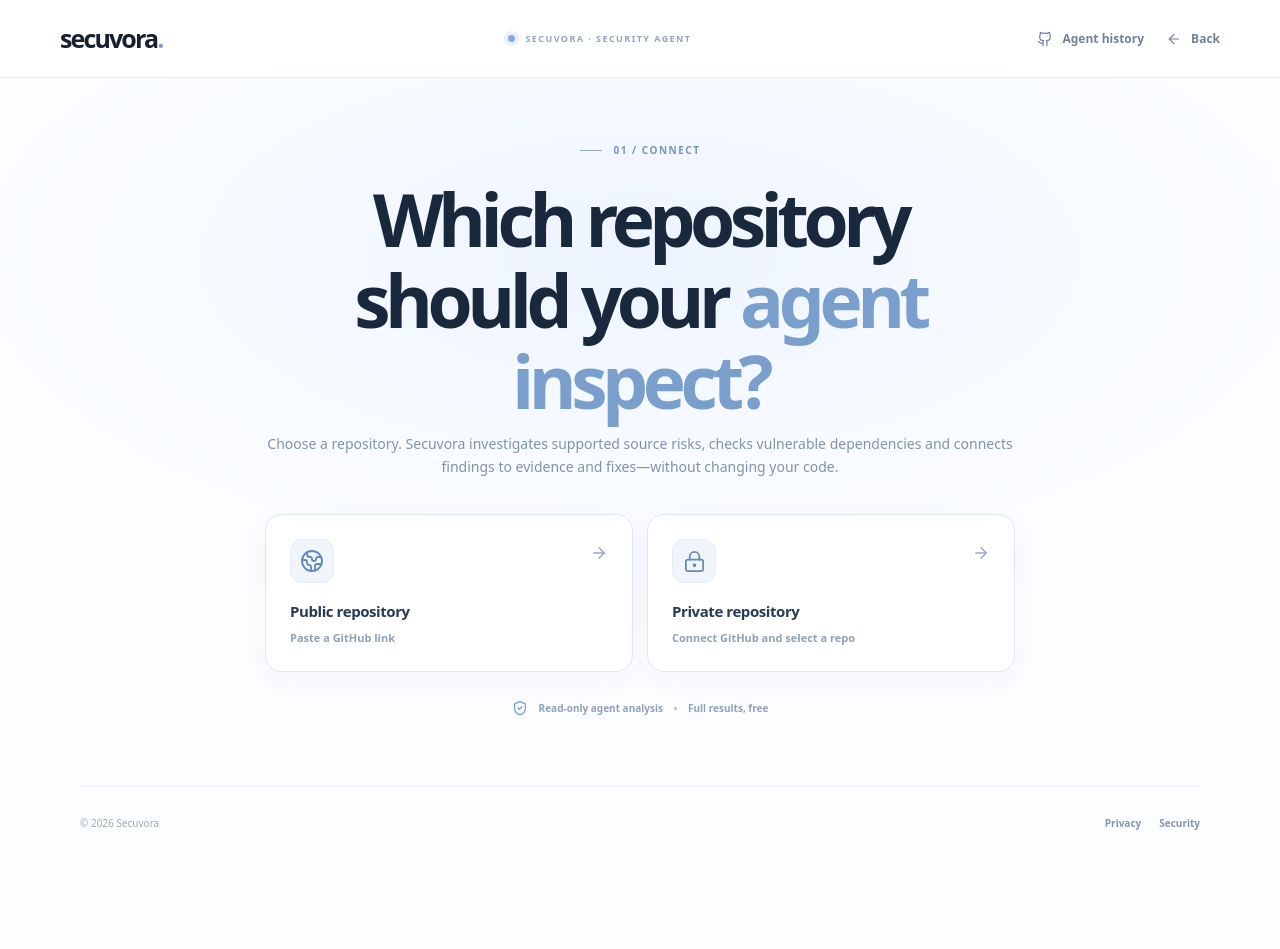
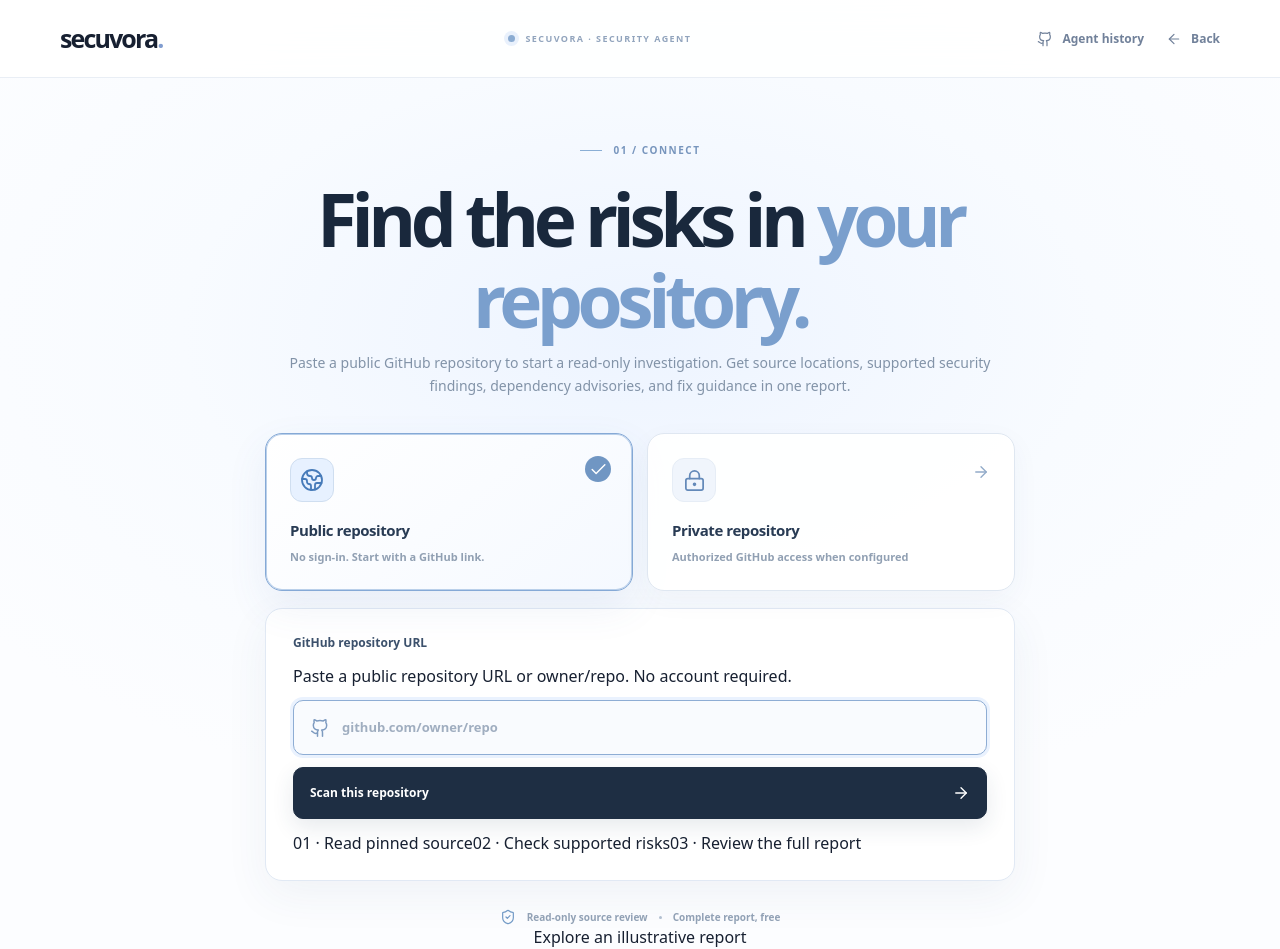
Before and after one commit to helloskyorigin/Safe-sure, a Next.js app: page /assess in a window 1280 px wide. Shown: the top 949 px of the page. Before the commit the page ends 859 px from the top, so only its background shows below. Built offline with nearby package versions, Linux system fonts and the light colour scheme.

Commit message:
ux: remove extra scan-start click and clarify repository onboarding

```diff
--- a/components/AssessmentStart.tsx
+++ b/components/AssessmentStart.tsx
@@ -12,7 +12,7 @@ type AccessMode = "public" | "private";
 export default function AssessmentStart() {
   const router = useRouter();
   const reducedMotion = useReducedMotion();
-  const [mode, setMode] = useState<AccessMode | null>(null);
+  const [mode, setMode] = useState<AccessMode | null>("public");
   const [publicRepo, setPublicRepo] = useState("");
   const [error, setError] = useState("");
   const panelRef = useRef<HTMLDivElement>(null);
@@ -57,20 +57,20 @@ export default function AssessmentStart() {
       <main id="connect-main" className="connect-main">
         <div className="connect-content">
           <div className="connect-step"><span className="connect-step-line"/> 01 / CONNECT</div>
-          <h1>Which repository should your <em>agent inspect?</em></h1>
-          <p className="connect-subtitle">Choose a repository. Secuvora investigates supported source risks, checks vulnerable dependencies and connects findings to evidence and fixes—without changing your code.</p>
+          <h1>Find the risks in <em>your repository.</em></h1>
+          <p className="connect-subtitle">Paste a public GitHub repository to start a read-only investigation. Get source locations, supported security findings, dependency advisories, and fix guidance in one report.</p>
 
           <div className="connect-choices" role="group" aria-label="Repository visibility">
             <button type="button" className={"connect-choice" + (mode === "public" ? " selected" : "")}
               aria-pressed={mode === "public"} onClick={() => choose("public")}>
               <span className="connect-choice-icon"><Globe2 size={24} strokeWidth={1.8}/></span>
-              <span className="connect-choice-copy"><strong>Public repository</strong><small>Paste a GitHub link</small></span>
+              <span className="connect-choice-copy"><strong>Public repository</strong><small>No sign-in. Start with a GitHub link.</small></span>
               <span className="connect-choice-end">{mode === "public" ? <Check size={19}/> : <ArrowRight size={18}/>}</span>
             </button>
             <button type="button" className={"connect-choice" + (mode === "private" ? " selected" : "")}
               aria-pressed={mode === "private"} onClick={() => choose("private")}>
               <span className="connect-choice-icon"><LockKeyhole size={23} strokeWidth={1.8}/></span>
-              <span className="connect-choice-copy"><strong>Private repository</strong><small>Connect GitHub and select a repo</small></span>
+              <span className="connect-choice-copy"><strong>Private repository</strong><small>Authorized GitHub access when configured</small></span>
               <span className="connect-choice-end">{mode === "private" ? <Check size={19}/> : <ArrowRight size={18}/>}</span>
             </button>
           </div>
@@ -84,24 +84,29 @@ export default function AssessmentStart() {
               {mode === "public" ? (
                 <form onSubmit={submitPublic} className="connect-public-form">
                   <label htmlFor="connect-repo-url">GitHub repository URL</label>
+                  <p className="connect-field-hint" id="connect-repo-hint">Paste a public repository URL or owner/repo. No account required.</p>
                   <div className="connect-url-field">
                     <Github size={20}/>
                     <input id="connect-repo-url" name="repository" value={publicRepo}
                       onChange={event => { setPublicRepo(event.target.value); setError(""); }}
                       placeholder="github.com/owner/repo" autoCapitalize="off" autoComplete="off"
-                      spellCheck={false} aria-invalid={!!error} aria-describedby={error ? "connect-url-error" : undefined}
+                      spellCheck={false} aria-invalid={!!error} aria-describedby={error ? "connect-repo-hint connect-url-error" : "connect-repo-hint"}
                       required autoFocus/>
                   </div>
                   {error && <p className="connect-error" role="alert" id="connect-url-error">{error}</p>}
                   <button type="submit" className="connect-submit">
-                    Run security agent <ArrowRight size={18}/>
+                    Scan this repository <ArrowRight size={18}/>
                   </button>
+                <div className="connect-workflow-note" aria-label="What happens next">
+                    <span>01 · Read pinned source</span><span>02 · Check supported risks</span><span>03 · Review the full report</span>
+                  </div>
                 </form>
               ) : <PrivateRepoConnector/>}
             </motion.div>}
           </AnimatePresence>
 
-          <p className="connect-reassurance"><ShieldCheck size={16}/> Read-only agent analysis <span/> Full results, free</p>
+          <p className="connect-reassurance"><ShieldCheck size={16}/> Read-only source review <span/> Complete report, free</p>
+          <Link className="connect-example-link" href="/assess/results">Explore an illustrative report <ArrowRight size={14} aria-hidden="true"/></Link>
         </div>
       </main>
 
```
